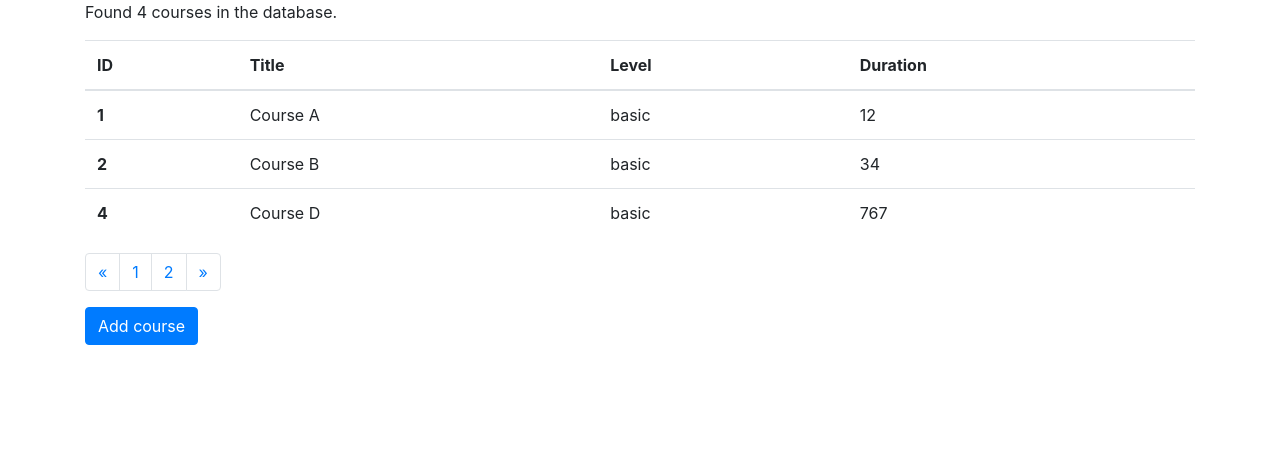
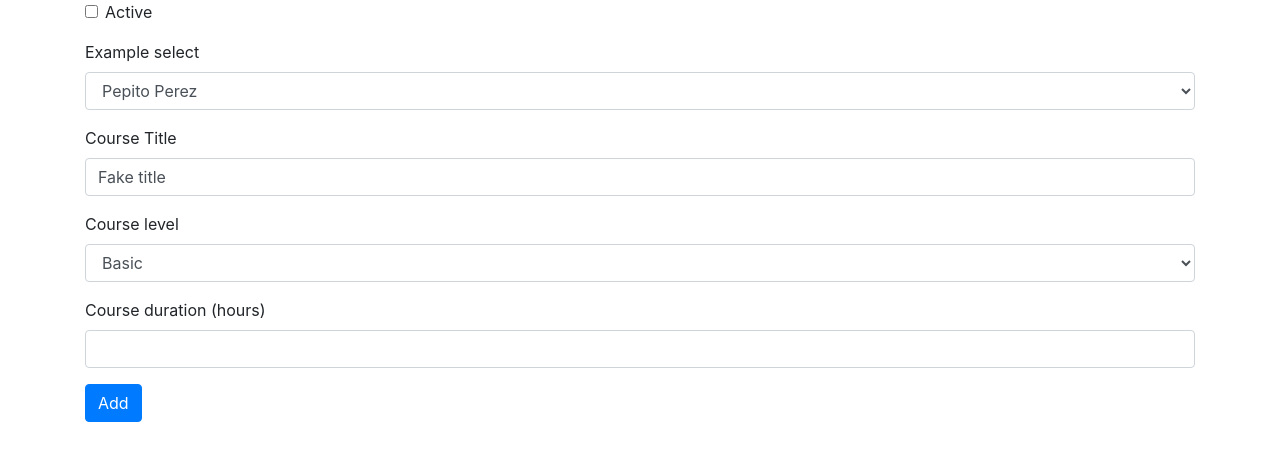
Before and after one commit to zaretmir/course-app, a React (Create React App) app: page /coursesForm in a window 1280 px wide. Shown: the top 460 px of the page. Built offline with nearby package versions, Linux system fonts and the light colour scheme.

Commit message:
added basic routing

```diff
--- a/package.json
+++ b/package.json
@@ -10,10 +10,12 @@
     "@types/node": "^12.12.21",
     "@types/react": "^16.9.17",
     "@types/react-dom": "^16.9.4",
+    "@types/react-router-dom": "^5.1.3",
     "bootstrap": "^4.4.1",
     "lodash": "^4.17.15",
     "react": "^16.12.0",
     "react-dom": "^16.12.0",
+    "react-router-dom": "^5.1.2",
     "react-scripts": "3.3.0",
     "typescript": "^3.7.4"
   },
--- a/src/App.tsx
+++ b/src/App.tsx
@@ -1,11 +1,14 @@
 import React from 'react';
 import './App.css';
+import { Route } from 'react-router-dom';
 import CourseList from './components/courseList';
+import CourseForm from './components/courseForm';
 
 const App: React.FC = () => {
   return (
     <main className='container'>
-      <CourseList />
+      <Route path='/courses' component={CourseList} />
+      <Route path='/coursesForm' component={CourseForm} />
     </main>
   );
 };
--- a/src/components/courseForm.tsx
+++ b/src/components/courseForm.tsx
@@ -1,6 +1,8 @@
 import React from 'react';
 
-export interface CourseFormProps {}
+export interface CourseFormProps {
+    history: any;
+}
 
 export interface CourseFormState {
   course: {
@@ -22,6 +24,8 @@ class CourseForm extends React.Component<CourseFormProps, CourseFormState> {
 
     // Call server here
     console.log('submitted');
+
+    this.props.history.replace('/courses');
   };
 
   render() {
--- a/src/index.tsx
+++ b/src/index.tsx
@@ -2,10 +2,11 @@ import React from 'react';
 import ReactDOM from 'react-dom';
 import './index.css';
 import App from './App';
+import { BrowserRouter} from 'react-router-dom';
 import * as serviceWorker from './serviceWorker';
 import 'bootstrap/dist/css/bootstrap.css';
 
-ReactDOM.render(<App />, document.getElementById('root'));
+ReactDOM.render(<BrowserRouter><App /></BrowserRouter>, document.getElementById('root'));
 
 // If you want your app to work offline and load faster, you can change
 // unregister() to register() below. Note this comes with some pitfalls.
```
Also changed, not shown: 1 other file (tests, documents, lock files or other folders).
